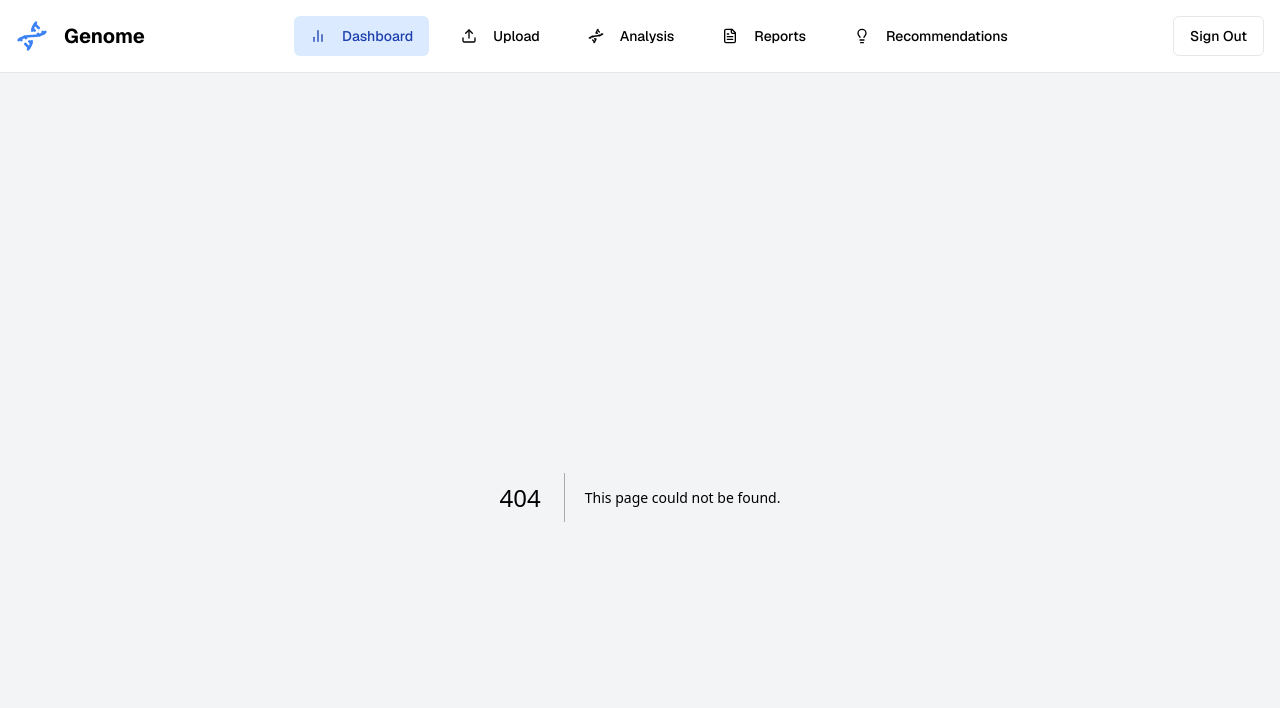
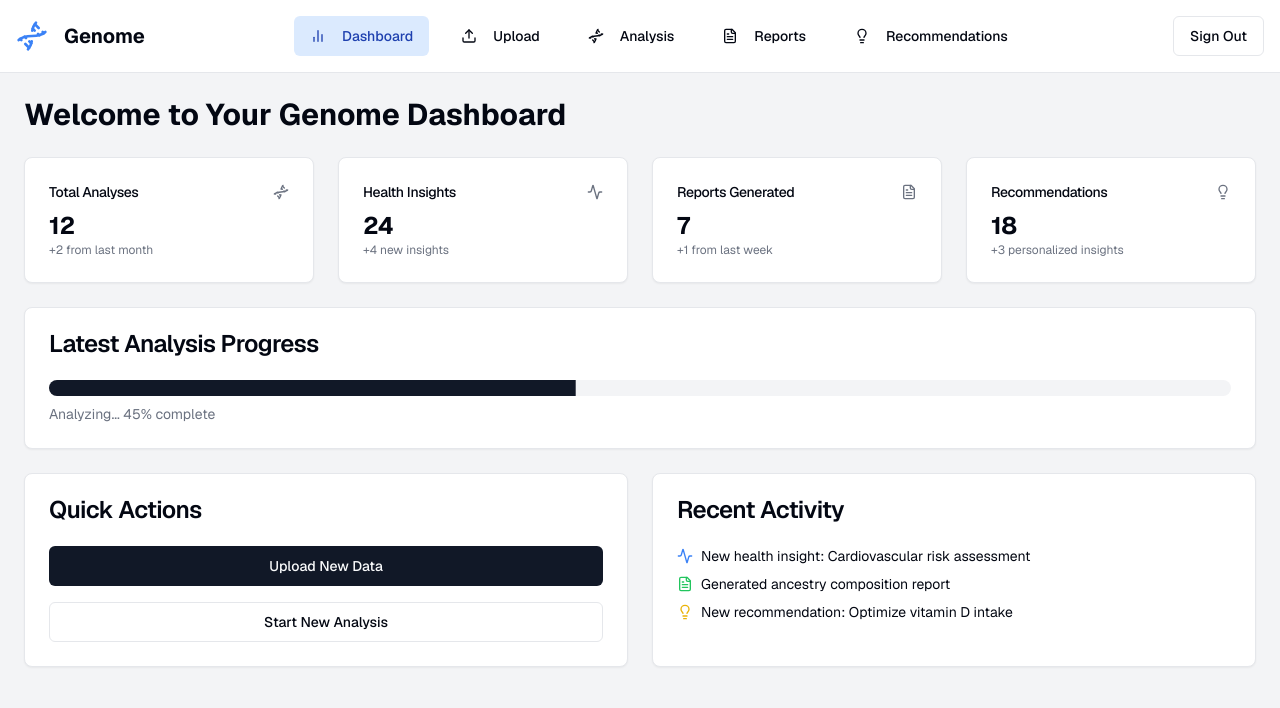
Before and after one commit to contigen/genome, a Next.js app: page /dashboard in a window 1280 px wide. Before the commit this address had no page. Shown: the top 708 px of the page. Built offline with nearby package versions, Linux system fonts and the light colour scheme.

Commit message:
Add dashboard page

```diff
--- /dev/null
+++ b/src/app/dashboard/page.tsx
@@ -0,0 +1,5 @@
+import { Dashboard } from '&/components/dashboard'
+
+export default function Page() {
+  return <Dashboard />
+}
--- /dev/null
+++ b/src/components/dashboard.tsx
@@ -0,0 +1,255 @@
+// 'use client'
+
+// import { Card, CardContent, CardHeader, CardTitle } from "&/components/ui/card"
+// import { Button } from "&/components/ui/button"
+// import { BarChart, FileUp, Activity } from 'lucide-react'
+
+// export function DashboardComponent() {
+//   return (
+//     <div className="space-y-6">
+//       <section className="grid grid-cols-1 md:grid-cols-3 gap-6">
+//         <Card>
+//           <CardHeader className="flex flex-row items-center justify-between space-y-0 pb-2">
+//             <CardTitle className="text-sm font-medium">Genes Analyzed</CardTitle>
+//             <BarChart className="h-4 w-4 text-muted-foreground" />
+//           </CardHeader>
+//           <CardContent>
+//             <div className="text-2xl font-bold">10,000</div>
+//           </CardContent>
+//         </Card>
+//         <Card>
+//           <CardHeader className="flex flex-row items-center justify-between space-y-0 pb-2">
+//             <CardTitle className="text-sm font-medium">Reports Generated</CardTitle>
+//             <FileUp className="h-4 w-4 text-muted-foreground" />
+//           </CardHeader>
+//           <CardContent>
+//             <div className="text-2xl font-bold">5</div>
+//           </CardContent>
+//         </Card>
+//         <Card>
+//           <CardHeader className="flex flex-row items-center justify-between space-y-0 pb-2">
+//             <CardTitle className="text-sm font-medium">Active Analyses</CardTitle>
+//             <Activity className="h-4 w-4 text-muted-foreground" />
+//           </CardHeader>
+//           <CardContent>
+//             <div className="text-2xl font-bold">3</div>
+//           </CardContent>
+//         </Card>
+//       </section>
+
+//       <section className="grid grid-cols-1 md:grid-cols-3 gap-6">
+//         <Card>
+//           <CardHeader>
+//             <CardTitle>Upload New Dataset</CardTitle>
+//           </CardHeader>
+//           <CardContent>
+//             <Button className="w-full">
+//               <FileUp className="mr-2 h-4 w-4" /> Upload Data
+//             </Button>
+//           </CardContent>
+//         </Card>
+//         <Card>
+//           <CardHeader>
+//             <CardTitle>View Reports</CardTitle>
+//           </CardHeader>
+//           <CardContent>
+//             <Button variant="outline" className="w-full">
+//               <BarChart className="mr-2 h-4 w-4" /> View Reports
+//             </Button>
+//           </CardContent>
+//         </Card>
+//         <Card>
+//           <CardHeader>
+//             <CardTitle>Run Analysis</CardTitle>
+//           </CardHeader>
+//           <CardContent>
+//             <Button variant="secondary" className="w-full">
+//               <Activity className="mr-2 h-4 w-4" /> Start Analysis
+//             </Button>
+//           </CardContent>
+//         </Card>
+//       </section>
+//     </div>
+//   )
+// }
+
+'use client'
+
+import { useState, useEffect } from 'react'
+import { Card, CardContent, CardHeader, CardTitle } from '&/components/ui/card'
+import { Button } from '&/components/ui/button'
+import { Progress } from '&/components/ui/progress'
+import { Dna, Activity, FileText, Lightbulb } from 'lucide-react'
+import { motion } from 'framer-motion'
+import Link from 'next/link'
+
+const AnimatedCard = motion(Card)
+
+export function Dashboard() {
+  const [analysisProgress, setAnalysisProgress] = useState(0)
+
+  useEffect(() => {
+    const timer = setInterval(() => {
+      setAnalysisProgress(oldProgress => {
+        if (oldProgress === 100) {
+          clearInterval(timer)
+          return 100
+        }
+        const diff = Math.random() * 10
+        return Math.min(oldProgress + diff, 100)
+      })
+    }, 500)
+
+    return () => {
+      clearInterval(timer)
+    }
+  }, [])
+
+  return (
+    <div className='space-y-6'>
+      <h2 className='text-3xl font-bold'>Welcome to Your Genome Dashboard</h2>
+
+      <div className='grid grid-cols-1 md:grid-cols-2 lg:grid-cols-4 gap-6'>
+        <AnimatedCard
+          initial={{ opacity: 0, y: 20 }}
+          animate={{ opacity: 1, y: 0 }}
+          transition={{ duration: 0.5 }}
+        >
+          <CardHeader className='flex flex-row items-center justify-between space-y-0 pb-2'>
+            <CardTitle className='text-sm font-medium'>
+              Total Analyses
+            </CardTitle>
+            <Dna className='h-4 w-4 text-muted-foreground' />
+          </CardHeader>
+          <CardContent>
+            <div className='text-2xl font-bold'>12</div>
+            <p className='text-xs text-muted-foreground'>+2 from last month</p>
+          </CardContent>
+        </AnimatedCard>
+
+        <AnimatedCard
+          initial={{ opacity: 0, y: 20 }}
+          animate={{ opacity: 1, y: 0 }}
+          transition={{ duration: 0.5, delay: 0.1 }}
+        >
+          <CardHeader className='flex flex-row items-center justify-between space-y-0 pb-2'>
+            <CardTitle className='text-sm font-medium'>
+              Health Insights
+            </CardTitle>
+            <Activity className='h-4 w-4 text-muted-foreground' />
+          </CardHeader>
+          <CardContent>
+            <div className='text-2xl font-bold'>24</div>
+            <p className='text-xs text-muted-foreground'>+4 new insights</p>
+          </CardContent>
+        </AnimatedCard>
+
+        <AnimatedCard
+          initial={{ opacity: 0, y: 20 }}
+          animate={{ opacity: 1, y: 0 }}
+          transition={{ duration: 0.5, delay: 0.2 }}
+        >
+          <CardHeader className='flex flex-row items-center justify-between space-y-0 pb-2'>
+            <CardTitle className='text-sm font-medium'>
+              Reports Generated
+            </CardTitle>
+            <FileText className='h-4 w-4 text-muted-foreground' />
+          </CardHeader>
+          <CardContent>
+            <div className='text-2xl font-bold'>7</div>
+            <p className='text-xs text-muted-foreground'>+1 from last week</p>
+          </CardContent>
+        </AnimatedCard>
+
+        <AnimatedCard
+          initial={{ opacity: 0, y: 20 }}
+          animate={{ opacity: 1, y: 0 }}
+          transition={{ duration: 0.5, delay: 0.3 }}
+        >
+          <CardHeader className='flex flex-row items-center justify-between space-y-0 pb-2'>
+            <CardTitle className='text-sm font-medium'>
+              Recommendations
+            </CardTitle>
+            <Lightbulb className='h-4 w-4 text-muted-foreground' />
+          </CardHeader>
+          <CardContent>
+            <div className='text-2xl font-bold'>18</div>
+            <p className='text-xs text-muted-foreground'>
+              +3 personalized insights
+            </p>
+          </CardContent>
+        </AnimatedCard>
+      </div>
+
+      <AnimatedCard
+        initial={{ opacity: 0, y: 20 }}
+        animate={{ opacity: 1, y: 0 }}
+        transition={{ duration: 0.5, delay: 0.4 }}
+      >
+        <CardHeader>
+          <CardTitle>Latest Analysis Progress</CardTitle>
+        </CardHeader>
+        <CardContent>
+          <Progress value={analysisProgress} className='w-full' />
+          <p className='mt-2 text-sm text-muted-foreground'>
+            {analysisProgress < 100
+              ? `Analyzing... ${Math.round(analysisProgress)}% complete`
+              : 'Analysis complete!'}
+          </p>
+        </CardContent>
+      </AnimatedCard>
+
+      <div className='grid grid-cols-1 md:grid-cols-2 gap-6'>
+        <AnimatedCard
+          initial={{ opacity: 0, y: 20 }}
+          animate={{ opacity: 1, y: 0 }}
+          transition={{ duration: 0.5, delay: 0.5 }}
+        >
+          <CardHeader>
+            <CardTitle>Quick Actions</CardTitle>
+          </CardHeader>
+          <CardContent className='space-y-4'>
+            <Button asChild className='w-full'>
+              <Link href='/upload'>Upload New Data</Link>
+            </Button>
+            <Button asChild variant='outline' className='w-full'>
+              <Link href='/analysis'>Start New Analysis</Link>
+            </Button>
+          </CardContent>
+        </AnimatedCard>
+
+        <AnimatedCard
+          initial={{ opacity: 0, y: 20 }}
+          animate={{ opacity: 1, y: 0 }}
+          transition={{ duration: 0.5, delay: 0.6 }}
+        >
+          <CardHeader>
+            <CardTitle>Recent Activity</CardTitle>
+          </CardHeader>
+          <CardContent>
+            <ul className='space-y-2'>
+              <li className='flex items-center space-x-2'>
+                <Activity className='h-4 w-4 text-blue-500' />
+                <span className='text-sm'>
+                  New health insight: Cardiovascular risk assessment
+                </span>
+              </li>
+              <li className='flex items-center space-x-2'>
+                <FileText className='h-4 w-4 text-green-500' />
+                <span className='text-sm'>
+                  Generated ancestry composition report
+                </span>
+              </li>
+              <li className='flex items-center space-x-2'>
+                <Lightbulb className='h-4 w-4 text-yellow-500' />
+                <span className='text-sm'>
+                  New recommendation: Optimize vitamin D intake
+                </span>
+              </li>
+            </ul>
+          </CardContent>
+        </AnimatedCard>
+      </div>
+    </div>
+  )
+}
```
